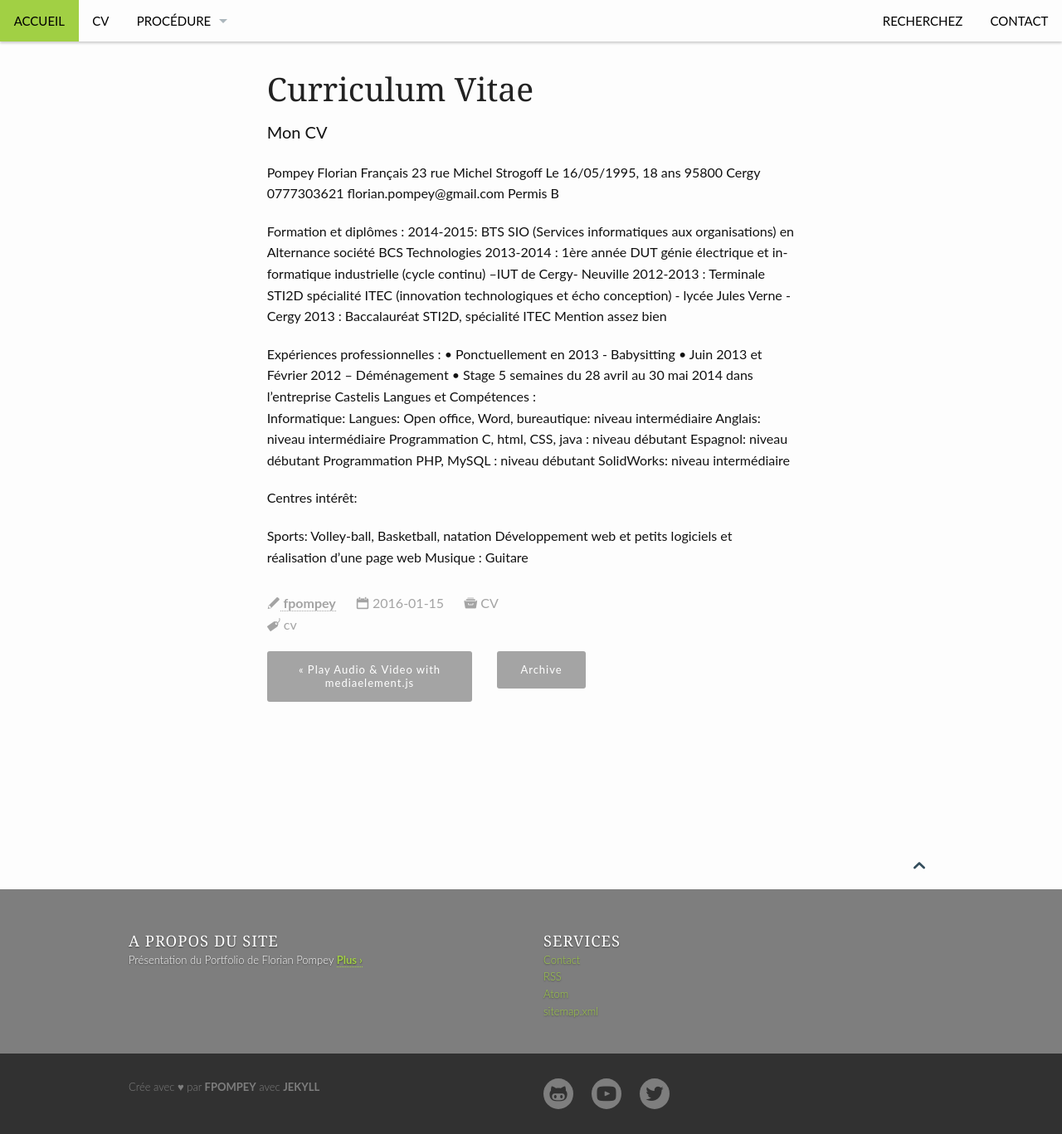
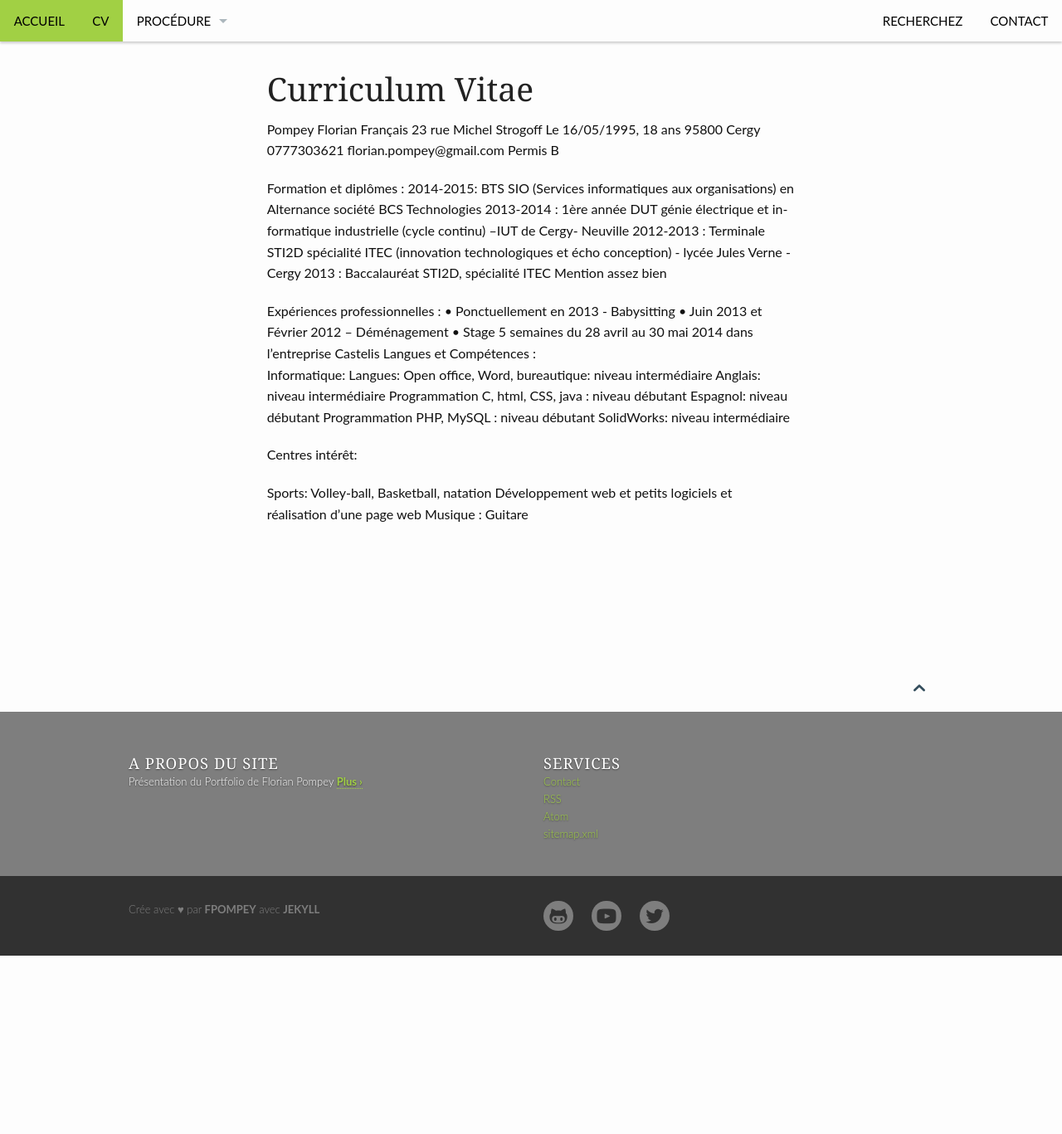
Before and after one commit to fpompey/fpompey.github.io, a Jekyll site: the page built from pages/CV.md, in a window 1280 px wide. Shown: the whole page at 83% size. Built offline with Jekyll 4.4.1, drawn with Linux system fonts in a browser that asks for light colours; after the commit the page ends 1152 px from its top, so only the background shows below that.

Commit message:
Modification mise en page

```diff
--- a/_posts/CV/2016-01-15-CV.md
+++ b/pages/CV.md
@@ -1,12 +1,13 @@
 ---
 layout: page
+show_meta: false
 title:  "Curriculum Vitae"
-teaser: "Mon CV"
 categories:
-    - cv
+    - CV
 tags:
-    - cv
+    - CV
 header: no
+permalink: "/CV/"
 ---
 
 Pompey Florian								Français
```
Also changed, not shown: 1 other file.
